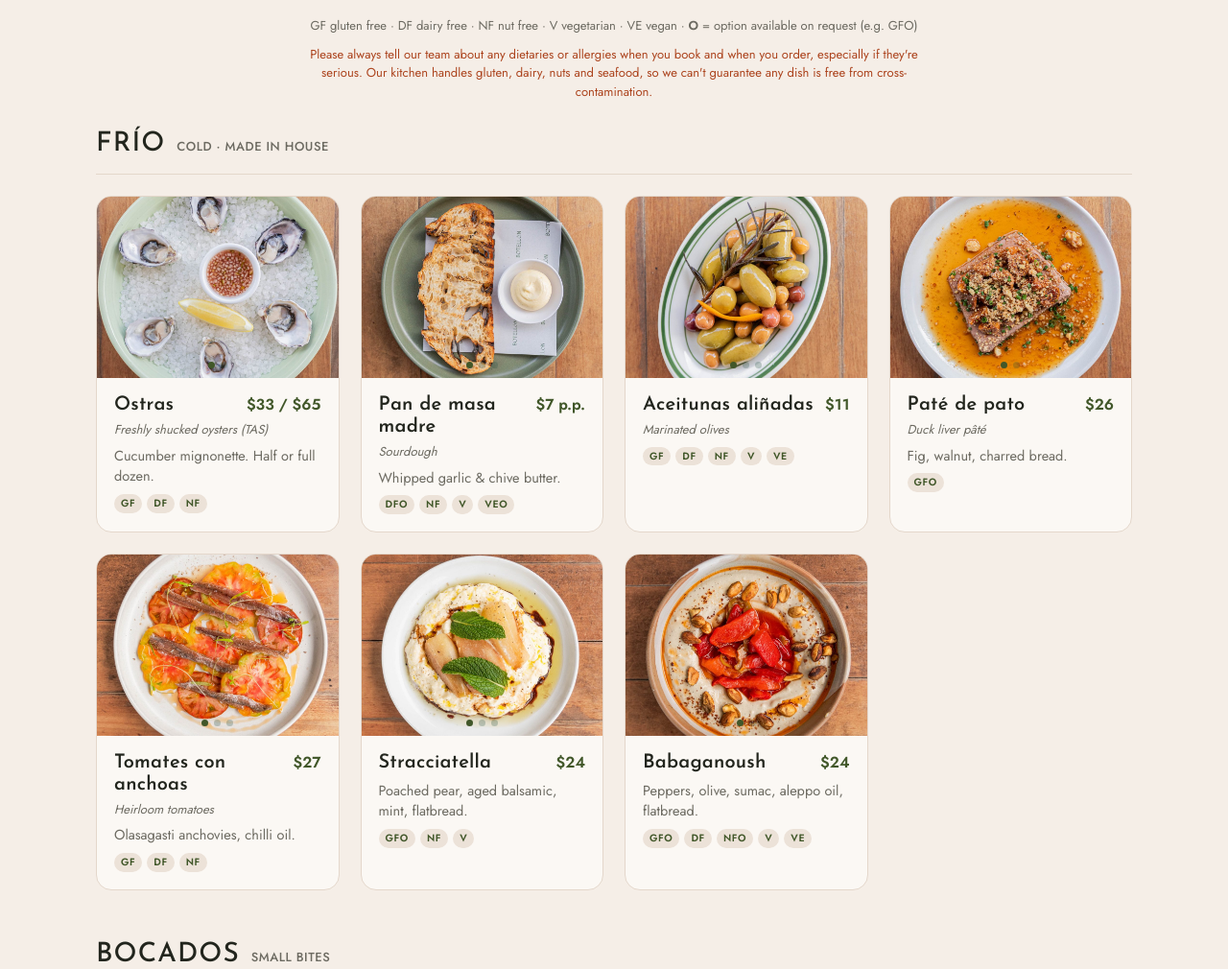
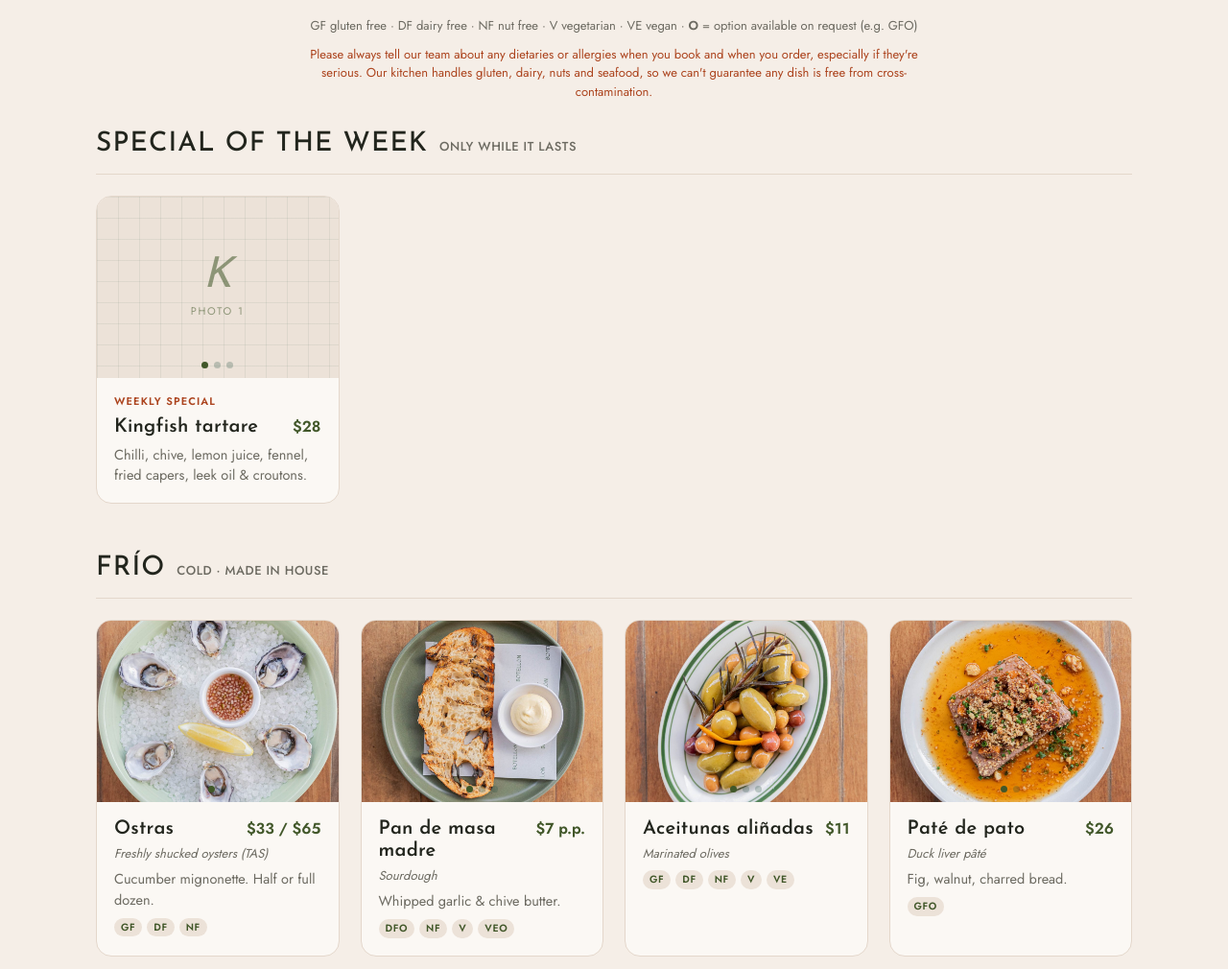
Before and after one commit to Botellon-Restaurant/botellon-website, a plain HTML site: page index.html in a window 1280 px wide. Shown: the part 1600-2610 px from the top of the page at 96% size. Drawn offline with Linux system fonts and the light colour scheme.

Commit message:
Add weekly special: kingfish tartare
Co-Authored-By: Claude Opus 5.5 <noreply@anthropic.com>
Claude-Session: https://claude.ai/code/session_01JhxBUH9VWsr4p4GxENknmE

```diff
--- a/index.html
+++ b/index.html
@@ -620,6 +620,9 @@ document.querySelectorAll('#bookTop,#bookHero,#bookFoot,[data-book]').forEach(a
    Dietaries: give any dish  diet:["GF","V"]   ·   Spanish name: es:"..." */
 const MENU = [
   { id:"food", label:"Food", groups:[
+    { title:"Special of the week", sub:"Only while it lasts", style:"cards", special:true, items:[
+      {n:"Kingfish tartare", d:"Chilli, chive, lemon juice, fennel, fried capers, leek oil & croutons.", p:"28", tag:"Weekly special"},
+    ]},
     { title:"Frío", sub:"Cold · made in house", style:"cards", items:[
       {es:"Ostras", n:"Freshly shucked oysters (TAS)", d:"Cucumber mignonette. Half or full dozen.", p:"33 / 65", diet:["GF","DF","NF"], photos:["img/oyster-1.jpg","img/oyster-2.jpg"]},
       {es:"Pan de masa madre", n:"Sourdough", d:"Whipped garlic & chive butter.", p:"7 p.p.", diet:["DFO","NF","V","VEO"], photos:["img/sourdough-1.jpg","img/sourdough-2.jpg","img/sourdough-3.jpg"]},
```
